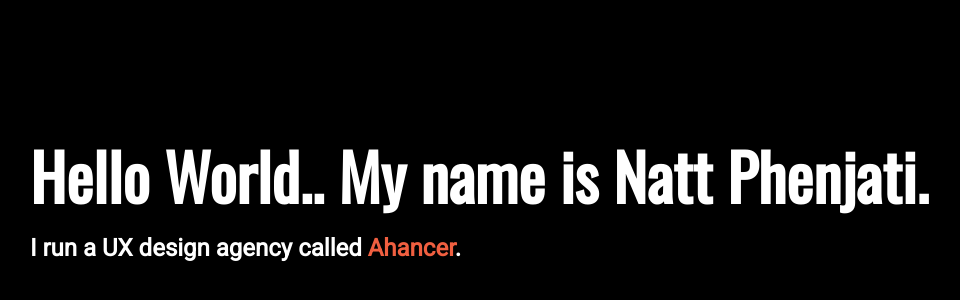
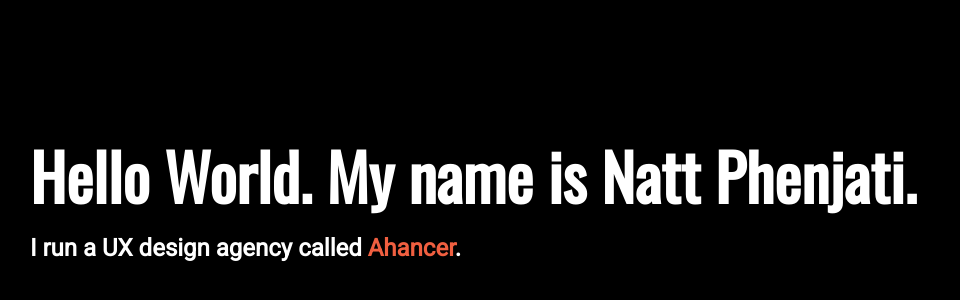
Before and after one commit to nattphenjati/nattphenjati.github.io, a plain HTML site: page index.html in a window 1280 px wide. Shown: the part 192-492 px from the top of the page, without its empty margins (78-1038 px from the left). Drawn offline with nearby package versions, Linux system fonts and the light colour scheme.

Commit message:
Remove your mistake

```diff
--- a/index.html
+++ b/index.html
@@ -12,7 +12,7 @@
   <body>
     <div class="wrapper">
       <div class="content">
-        <h1><span class="state1">Hello World..</span><br class="mobile-only"> <span class="state2">My name is Natt Phenjati.</span></h1>
+        <h1><span class="state1">Hello World.</span><br class="mobile-only"> <span class="state2">My name is Natt Phenjati.</span></h1>
         <h2><span class="state3">I run a UX design agency called <a href="http://www.ahancer.com">Ahancer</a>.</span></h2>
       </div>
     </div>
```
